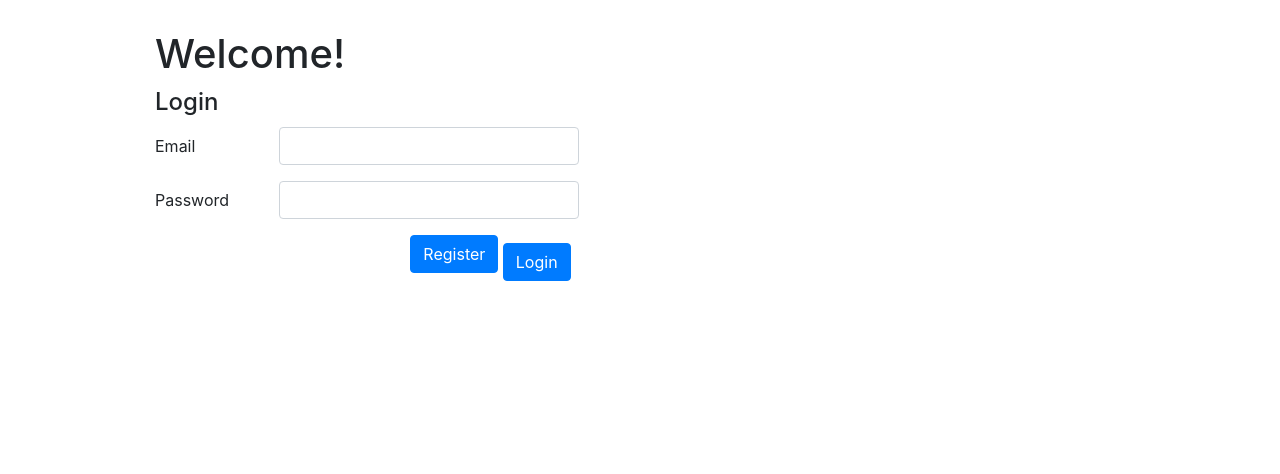
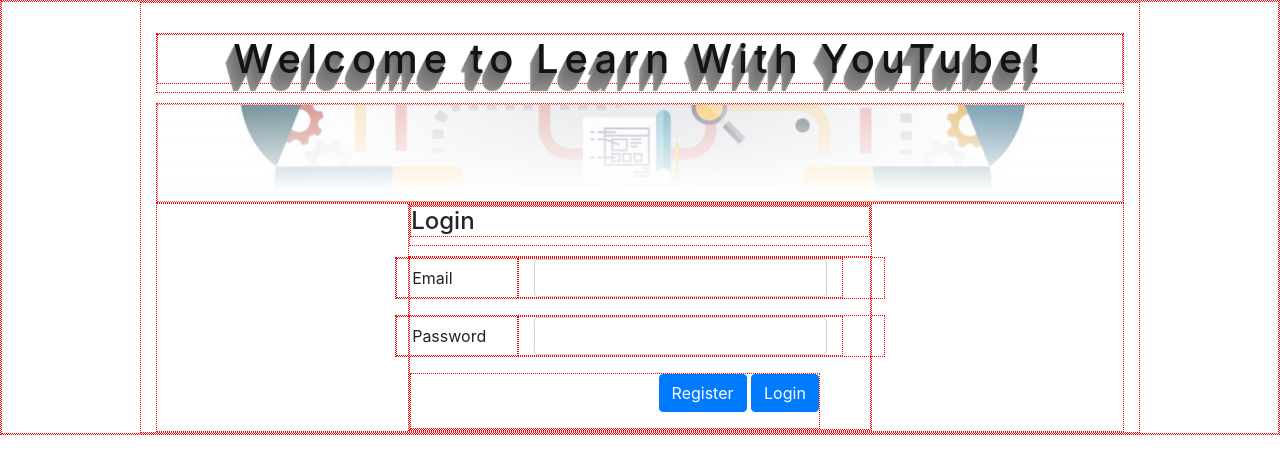
Before and after one commit to hchoi84/YouCourse, a Django app: page / in a window 1280 px wide. Shown: the top 474 px of the page. Run offline with Django 3.2, Linux system fonts and the light colour scheme; parts of the project's set-up code (start-up, migrations or seed data) failed here and were passed over; some libraries are stand-ins or nearby versions.

Commit message:
modified templates with main banners and consistent look

```diff
--- a/apps/course_app/views.py
+++ b/apps/course_app/views.py
@@ -47,6 +47,7 @@ def read_course(request, course_id):
     context = {
         'course': Course.objects.get(id=course_id),
         'author': int(request.session['user_id']) == int(Course.objects.get(id=course_id).author.id),
+        'category': Category.objects.all(),
     }
     return render(request, "course_app/read.html", context)
 
--- a/apps/user_app/static/user_app/css/style.css
+++ b/apps/user_app/static/user_app/css/style.css
@@ -1,6 +1,6 @@
-/* *{
+*{
     border: 1px dotted red;
-} */
+}
 
 .container{
     padding-top: 30px;
@@ -31,7 +31,7 @@
 .box{
     margin: auto;
     display: flex;
-    justify-content: space-between;
+    justify-content: center;
 }
 
 .left_box{
@@ -100,6 +100,9 @@ input[type=number]::-webkit-outer-spin-button {
   background: linear-gradient(to bottom, transparent, white 90%), url("../images/main_banner.jpg") center center no-repeat;
   background-size: cover;
   opacity: 0.6;
+}
+.align-top{
+  vertical-align: top;
 }
 
 /* begin style for nav */
@@ -365,7 +368,7 @@ nav {
   display: inline-block;
   margin-left: 15px;
   vertical-align: top;
-  border: 1px solid black;
+  border-top: 1px solid black;
 }
 .thumbnail{
   width: 100%;
--- a/apps/user_app/templates/user_app/index.html
+++ b/apps/user_app/templates/user_app/index.html
@@ -16,8 +16,12 @@
 
 <body>
     <div class="container">
-        <div class="welcome_box">
-            <h1>Welcome!</h1>
+        <div class="welcome_box center_content">
+            <h1 class="elegantshadow">Welcome to Learn With YouTube!</h1>
+        </div>
+
+        <div class="main_banner">
+            <div class="background_img"></div>
         </div>
 
         <div class="box">
@@ -107,8 +111,8 @@
                     {% endfor %}
                     {% endif %}
                     <div class="button_box">
-                        <p class="btn btn-primary" id="start_login">Login</p>
-                        <button class="btn btn-primary">Register</button>
+                        <p class="btn btn-primary align-top" id="start_login">Login</p>
+                        <button class="btn btn-primary align-top">Register</button>
                     </div>
                 </form>
             </div>
@@ -149,8 +153,8 @@
                     {% endfor %}
                     {% endif %}
                     <div class="button_box">
-                        <p class="btn btn-primary" id="start_registration">Register</p>
-                        <button class="btn btn-primary">Login</button>
+                        <p class="btn btn-primary align-top" id="start_registration">Register</p>
+                        <button class="btn btn-primary align-top">Login</button>
                     </div>
                 </form>
             </div>
--- a/apps/video_app/views.py
+++ b/apps/video_app/views.py
@@ -34,6 +34,7 @@ def read_video(request, course_id, video_id):
         'author': int(request.session['user_id']) == int(Course.objects.get(id=course_id).author.id),
         'questions': Question.objects.filter(video = Video.objects.filter(id=video_id)),
         'passed': passed,
+        'category': Category.objects.all(),
     }
     return render(request, "video_app/read.html", context)
 
```
Also changed, not shown: apps/course_app/templates/course_app/read.html (+27 -0 lines), apps/video_app/templates/video_app/read.html (+24 -0 lines), apps/course_app/templates/course_app/courses.html (indentation only).
